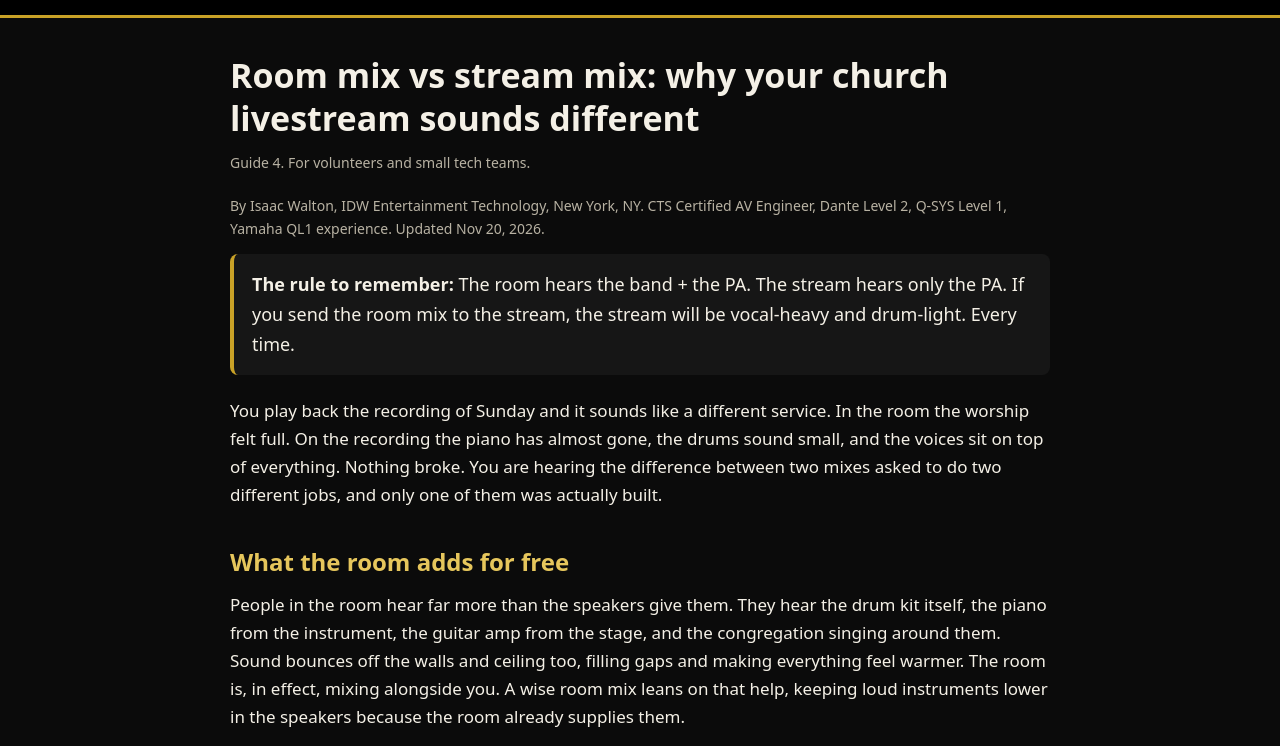
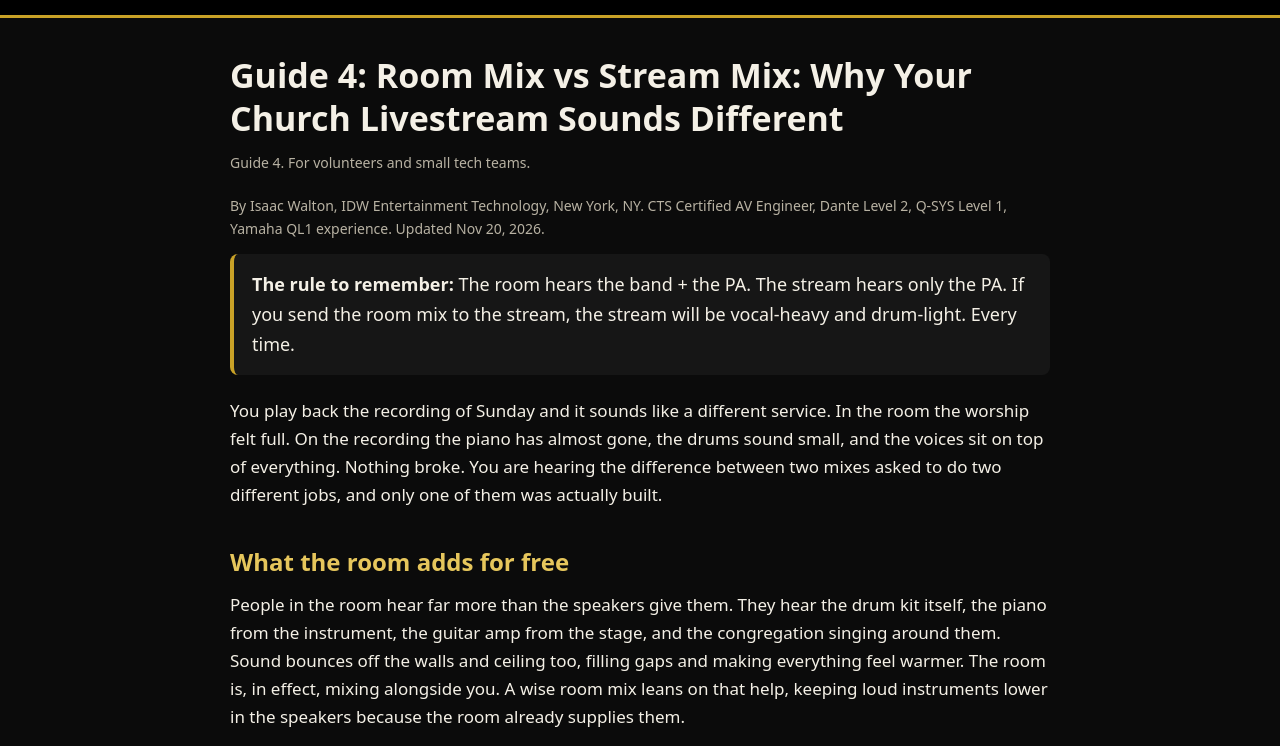
Before and after one commit to Isaacred718/idw-guides, a plain HTML site: page guides/room-mix-vs-stream-mix.html in a window 1280 px wide. Shown: the part 54-800 px from the top of the page. Drawn offline with Linux system fonts and the light colour scheme.

Commit message:
Guide 4: align title and h1 with the Guide N prefix used by the rest of the series

```diff
--- a/guides/room-mix-vs-stream-mix.html
+++ b/guides/room-mix-vs-stream-mix.html
@@ -3,10 +3,10 @@
 <head>
 <meta charset="utf-8">
 <meta name="viewport" content="width=device-width, initial-scale=1">
-<title>Room Mix vs Stream Mix: Why Your Church Livestream Sounds Different | IDW Guides</title>
+<title>Guide 4: Room Mix vs Stream Mix: Why Your Church Livestream Sounds Different | IDW Guides</title>
 <meta name="description" content="The room mix and the stream mix need different balances because the room helps one and not the other. A plain side by side guide for church volunteers, with a table and checklist.">
 <link rel="canonical" href="https://guides.idwent.com/guides/room-mix-vs-stream-mix.html">
-<meta property="og:title" content="Room Mix vs Stream Mix: Why Your Church Livestream Sounds Different | IDW Guides">
+<meta property="og:title" content="Guide 4: Room Mix vs Stream Mix: Why Your Church Livestream Sounds Different | IDW Guides">
 <meta property="og:description" content="The room mix and the stream mix need different balances because the room helps one and not the other. A plain side by side guide for church volunteers, with a table and checklist.">
 <meta property="og:type" content="article">
 <meta property="og:url" content="https://guides.idwent.com/guides/room-mix-vs-stream-mix.html">
@@ -16,7 +16,7 @@
   "@graph": [
     {
       "@type": "Article",
-      "headline": "Room mix vs stream mix: why your church livestream sounds different",
+      "headline": "Guide 4: Room Mix vs Stream Mix: Why Your Church Livestream Sounds Different",
       "description": "The room mix and the stream mix need different balances because the room helps one and not the other. A plain side by side guide for church volunteers, with a table and checklist.",
       "author": {
         "@type": "Person",
@@ -125,7 +125,7 @@ button.button{border:0;cursor:pointer;font-size:15px}
 </header>
 <div class="wrap">
 <main>
-<h1 class="article">Room mix vs stream mix: why your church livestream sounds different</h1>
+<h1 class="article">Guide 4: Room Mix vs Stream Mix: Why Your Church Livestream Sounds Different</h1>
 <p class="meta">Guide 4. For volunteers and small tech teams.</p>
 <p class="byline">By Isaac Walton, IDW Entertainment Technology, New York, NY. CTS Certified AV Engineer, Dante Level 2, Q-SYS Level 1, Yamaha QL1 experience. Updated Nov 20, 2026.</p>
 <p class="answer"><strong>The rule to remember:</strong> The room hears the band + the PA. The stream hears only the PA. If you send the room mix to the stream, the stream will be vocal-heavy and drum-light. Every time.</p>
```
